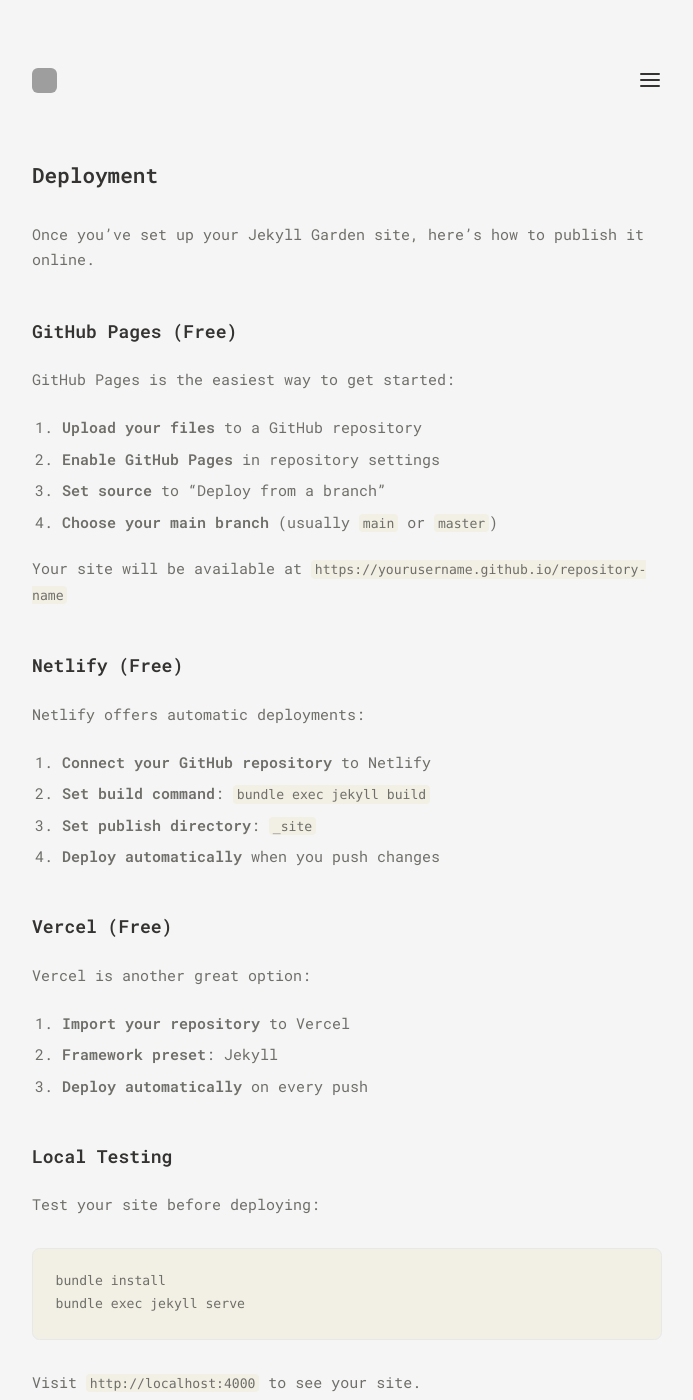
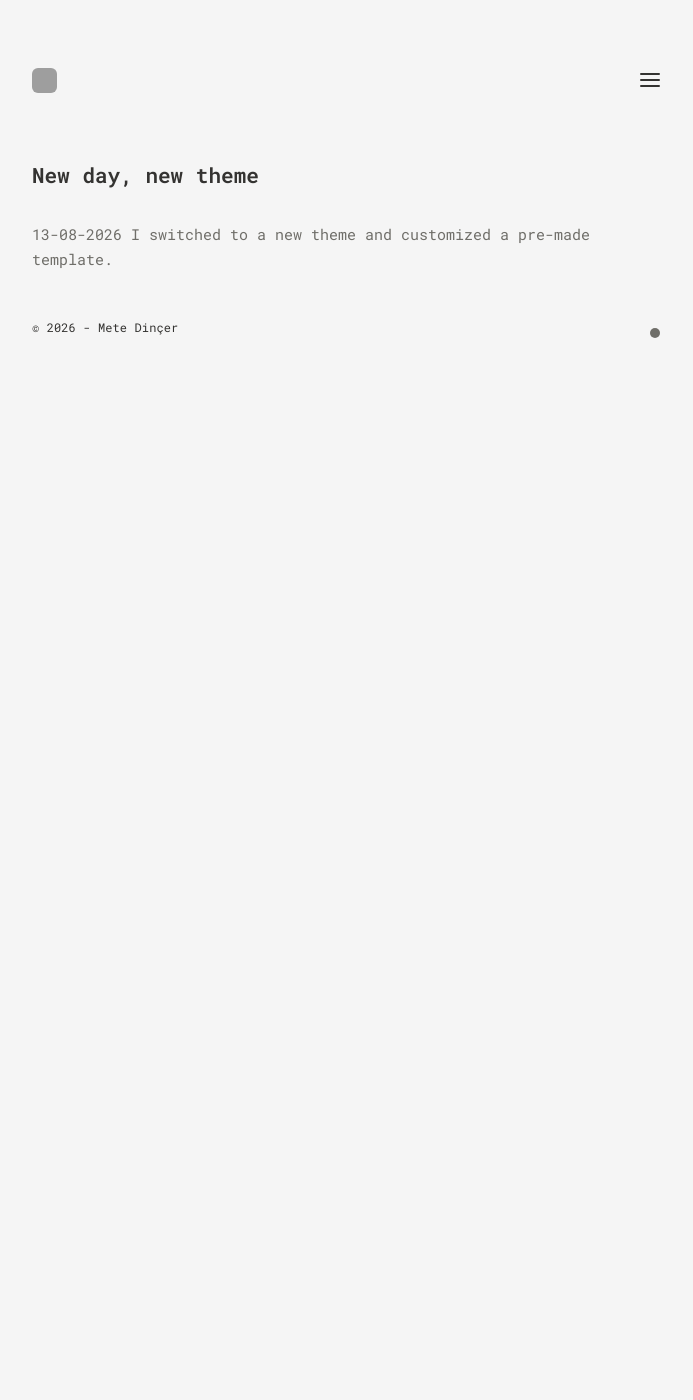
Before and after one commit to medincer/medincer.github.io, a Jekyll site: the page built from _notes/Public/Deployment.md, in a window 1280 px wide and 1400 px high. Shown: the whole window, without its empty margins (293-986 px from the left). Built offline with Jekyll 4.4.1, drawn with Linux system fonts in a browser that asks for light colours; some of the changed text lies outside the part shown; grey boxes are pictures that could not be loaded.

Commit message:
Update Deployment.md

````diff
--- a/_notes/Public/Deployment.md
+++ b/_notes/Public/Deployment.md
@@ -1,79 +1,8 @@
 ---
-title: Deployment
+title: New day, new theme
 feed: show
-date: 2024-01-15
+date: 2026-08-13
 ---
 
-Once you've set up your Jekyll Garden site, here's how to publish it online.
-
-## GitHub Pages (Free)
-
-GitHub Pages is the easiest way to get started:
-
-1. **Upload your files** to a GitHub repository
-2. **Enable GitHub Pages** in repository settings
-3. **Set source** to "Deploy from a branch"
-4. **Choose your main branch** (usually `main` or `master`)
-
-Your site will be available at `https://yourusername.github.io/repository-name`
-
-## Netlify (Free)
-
-Netlify offers automatic deployments:
-
-1. **Connect your GitHub repository** to Netlify
-2. **Set build command**: `bundle exec jekyll build`
-3. **Set publish directory**: `_site`
-4. **Deploy automatically** when you push changes
-
-## Vercel (Free)
-
-Vercel is another great option:
-
-1. **Import your repository** to Vercel
-2. **Framework preset**: Jekyll
-3. **Deploy automatically** on every push
-
-## Local Testing
-
-Test your site before deploying:
-
-```bash
-bundle install
-bundle exec jekyll serve
-```
-
-Visit `http://localhost:4000` to see your site.
-
-## Custom Domain
-
-Add your own domain in `_config.yml`:
-
-```yaml
-url: "https://yourdomain.com"
-```
-
-Then configure your domain with your hosting provider.
-
-## Tips
-
-- **Test locally first**: Make sure everything works before deploying
-- **Check your links**: Ensure all [[Wiki Links]] work correctly
-- **Optimize images**: Compress images for faster loading
-- **Use HTTPS**: Most hosting providers offer this automatically
-
-## Troubleshooting
-
-**Site not updating?**
-- Check that your changes are pushed to the repository
-- Verify the build completed successfully
-- Clear your browser cache
-
-**Broken links?**
-- Ensure all note titles match exactly
-- Check that notes have `feed: "show"` in front matter
-- Rebuild your site after adding new notes
-
----
-
-*Your digital garden is ready to share with the world!*
+13-08-2026
+I switched to a new theme and customized a pre-made template.
````
